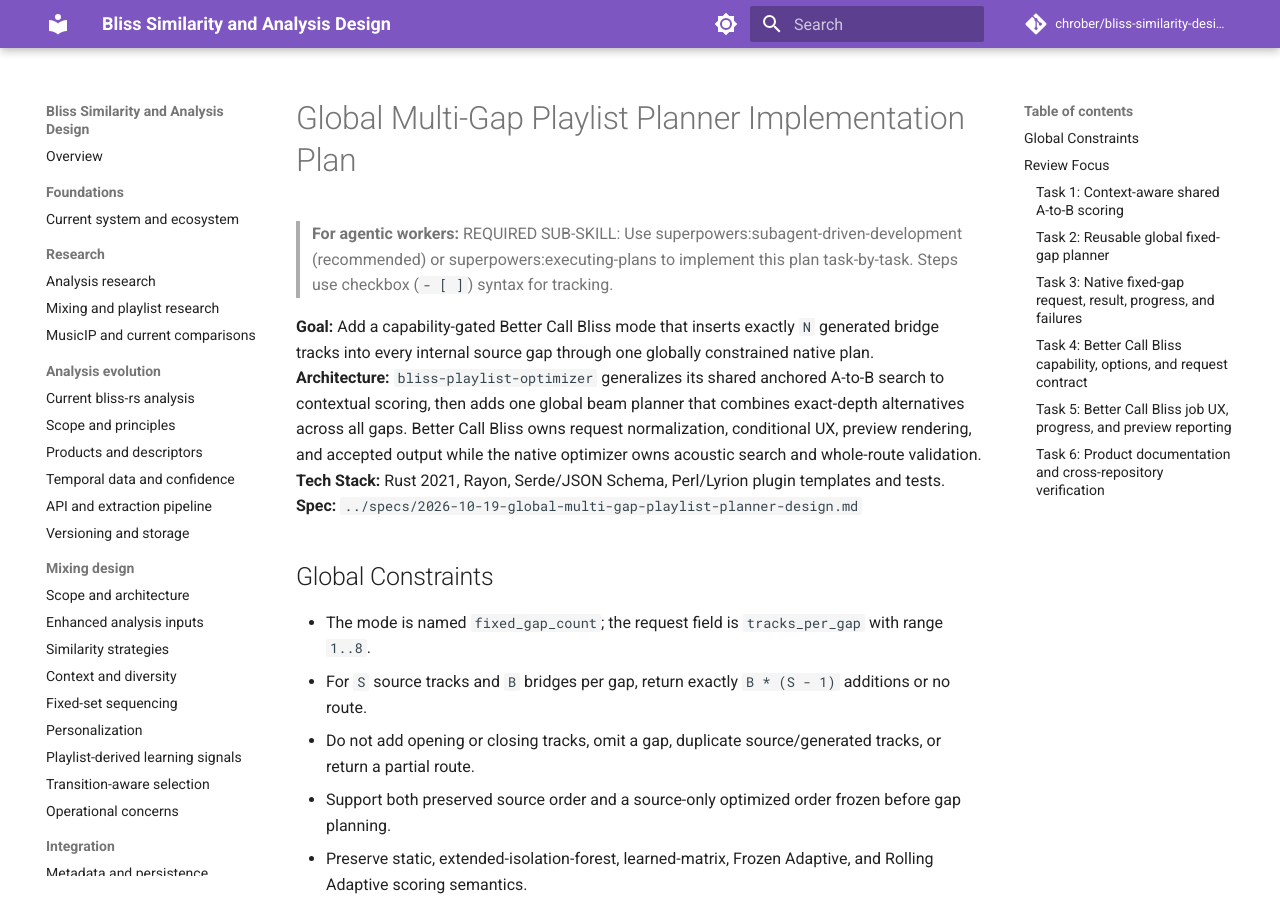
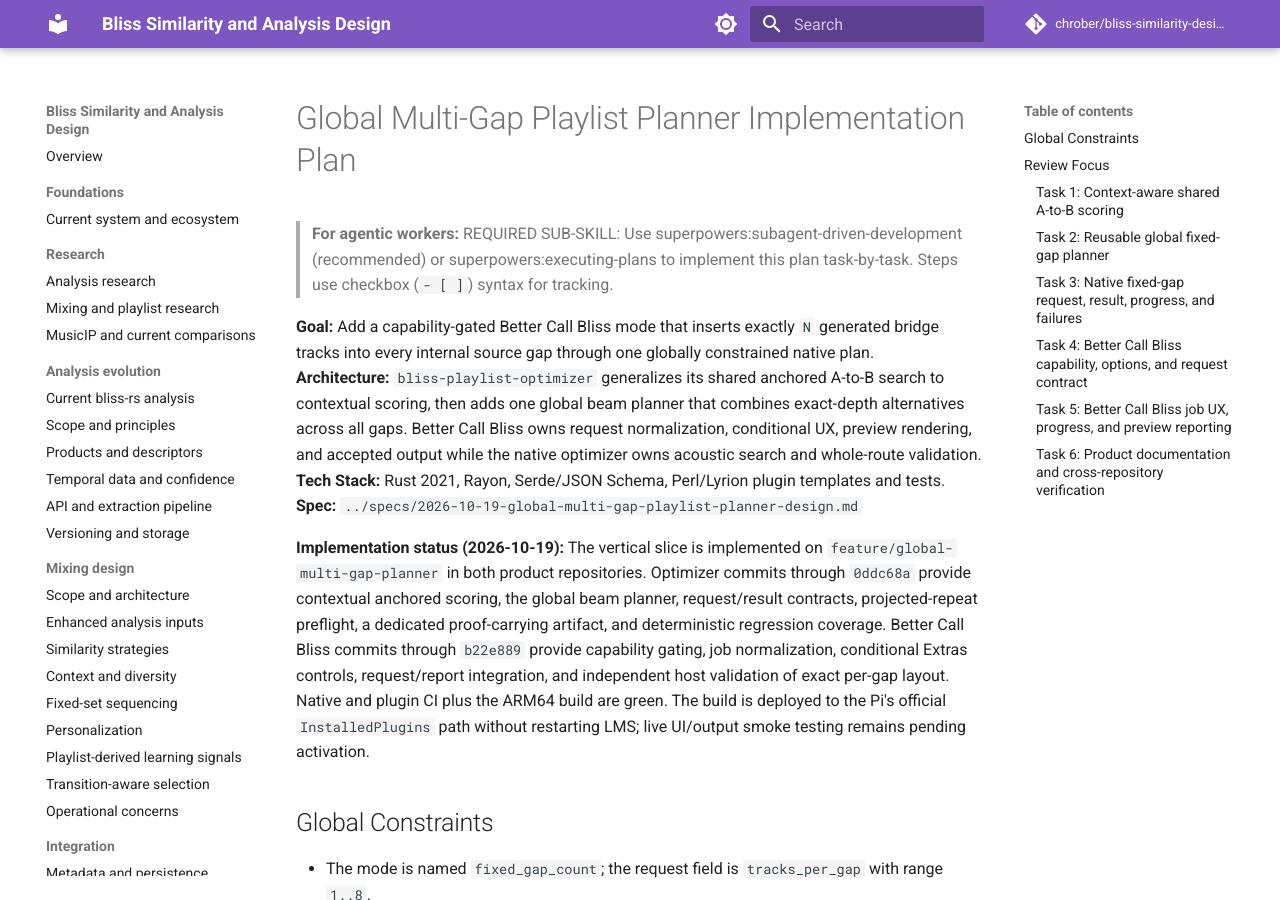
Before and after one commit to chrober/bliss-similarity-design, an MkDocs documentation site: the page built from docs/superpowers/plans/2026-10-19-global-multi-gap-playlist-planner.md, in a window 1280 px wide and 900 px high. Built offline with MkDocs 1.6.1 and Material for MkDocs 9.7.7, drawn with Linux system fonts in a browser that asks for light colours; comment, search, counter and statistics services are not loaded.

Commit message:
docs: record global multi-gap implementation

```diff
--- a/docs/superpowers/plans/2026-10-19-global-multi-gap-playlist-planner.md
+++ b/docs/superpowers/plans/2026-10-19-global-multi-gap-playlist-planner.md
@@ -6,6 +6,17 @@
 **Architecture:** `bliss-playlist-optimizer` generalizes its shared anchored A-to-B search to contextual scoring, then adds one global beam planner that combines exact-depth alternatives across all gaps. Better Call Bliss owns request normalization, conditional UX, preview rendering, and accepted output while the native optimizer owns acoustic search and whole-route validation.
 **Tech Stack:** Rust 2021, Rayon, Serde/JSON Schema, Perl/Lyrion plugin templates and tests.
 **Spec:** `../specs/2026-10-19-global-multi-gap-playlist-planner-design.md`
+
+**Implementation status (2026-10-19):** The vertical slice is implemented on
+`feature/global-multi-gap-planner` in both product repositories. Optimizer
+commits through `0ddc68a` provide contextual anchored scoring, the global beam
+planner, request/result contracts, projected-repeat preflight, a dedicated
+proof-carrying artifact, and deterministic regression coverage. Better Call
+Bliss commits through `b22e889` provide capability gating, job normalization,
+conditional Extras controls, request/report integration, and independent host
+validation of exact per-gap layout. Native and plugin CI plus the ARM64 build
+are green. The build is deployed to the Pi's official `InstalledPlugins` path
+without restarting LMS; live UI/output smoke testing remains pending activation.
 
 ## Global Constraints
 
```
Also changed, not shown: BLISS_PLAYLIST_OPTIMIZER_IMPLEMENTATION_PLAN.md (+16 -10 lines).
